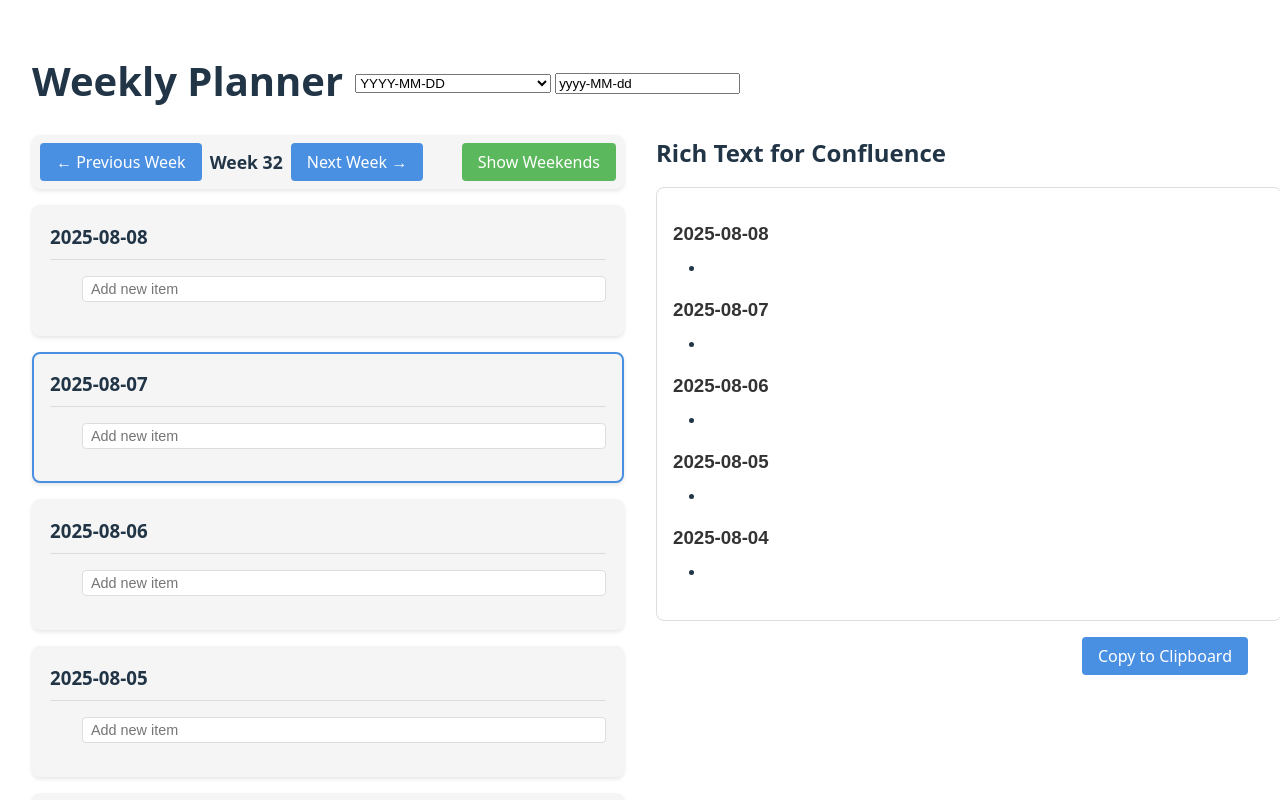
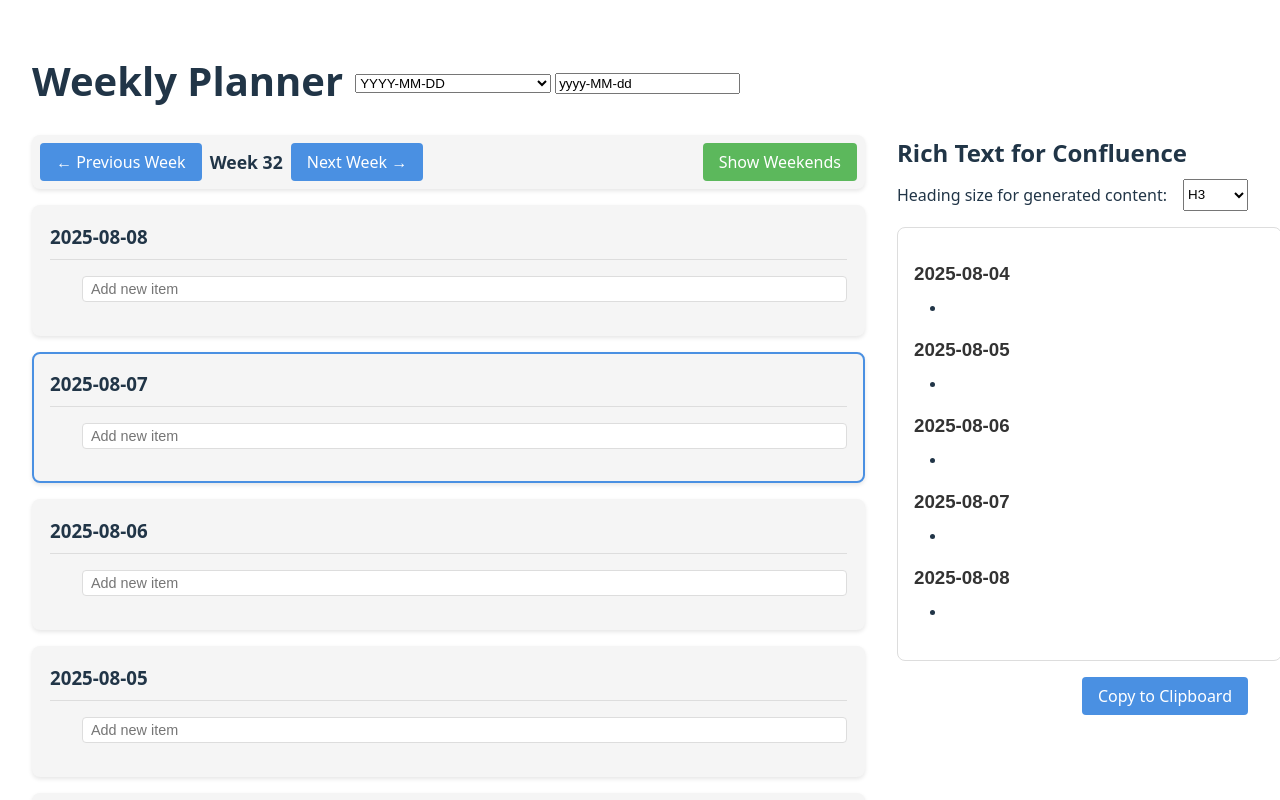
Before and after one commit to mjulstein/scheduler, a React (Vite) app: page / in a window 1280 px wide. Shown: the top 800 px of the page. Built offline with nearby package versions, Linux system fonts and the light colour scheme.

Commit message:
mutatable title size

```diff
--- a/src/App.tsx
+++ b/src/App.tsx
@@ -1,5 +1,5 @@
 // App.tsx - Main application component
-import { useState, useEffect, useRef, useCallback } from 'react';
+import { useState, useEffect, useRef } from 'react';
 import './App.css';
 import type { DayData, DayItem } from './Types';
 import { getStateFromUrl, updateUrlWithState } from './urlState';
@@ -66,6 +66,21 @@ export const App = () => {
       showWeekends: value,
       items: itemsRef.current,
       newItems
+    });
+  };
+
+  // Heading level state from URL
+  const initialHeadingLevel = searchParams.get('headingLevel') || 'h3';
+  const [headingLevel, setHeadingLevel] = useState<string>(initialHeadingLevel);
+
+  // Helper to update headingLevel and search param together
+  const setHeadingLevelAndUrl = (value: string) => {
+    setHeadingLevel(value);
+    setSearchParams(params => {
+      params.set('headingLevel', value);
+      params.set('dateFormat', dateFormat);
+      params.set('weekOffset', String(getWeekOffset()));
+      return params;
     });
   };
 
@@ -165,51 +180,6 @@ export const App = () => {
     });
   };
 
-  const generateRichText = useCallback(() => {
-    const weekOffset = getWeekOffset();
-    // Get all days for the current week, including weekends for rich text
-    const today = new Date();
-    const monday = getMondayOfWeek(today, weekOffset);
-
-    // Array to collect day content
-    const dayContents = [];
-
-    // Generate all days for rich text
-    for (let i = 0; i < 7; i++) {
-      const date = new Date(monday);
-      date.setDate(monday.getDate() + i);
-
-      const isoDate = formatISODate(date);
-      const dayOfWeek = date.getDay(); // 0 is Sunday, 6 is Saturday
-
-      // Skip weekends in rich text if showWeekends is false
-      if (!showWeekends && (dayOfWeek === 0 || dayOfWeek === 6)) {
-        continue;
-      }
-
-      // Use items from ref if they exist
-      const items = itemsRef.current[isoDate] || [];
-
-      // Use the selected dateFormat from the search param
-      const luxonDate = DateTime.fromJSDate(date);
-      let dayContent = `<h3>${luxonDate.toFormat(dateFormat)}</h3>\n<ul>\n`;
-
-      if (items.length === 0) {
-        dayContent += '  <li></li>\n';
-      } else {
-        items.forEach(item => {
-          dayContent += `  <li>${item.text}</li>\n`;
-        });
-      }
-
-      dayContent += '</ul>\n\n';
-      dayContents.push(dayContent);
-    }
-
-    // Reverse the order of days and join them
-    return dayContents.reverse().join('');
-  }, [searchParams, showWeekends, dateFormat]);
-
   return (
     <div className="app-container">
       <div style={{ display: 'flex', alignItems: 'center', gap: 12 }}>
@@ -260,8 +230,16 @@ export const App = () => {
             />
           ))}
         </div>
-
-        <RichTextSection richTextContent={generateRichText()} />
+        <div>
+          <RichTextSection
+            weekDays={weekDays}
+            itemsRef={itemsRef}
+            dateFormat={dateFormat}
+            showWeekends={showWeekends}
+            headingLevel={headingLevel}
+            setHeadingLevel={setHeadingLevelAndUrl}
+          />
+        </div>
       </div>
     </div>
   );
--- a/src/components/RichTextSection.tsx
+++ b/src/components/RichTextSection.tsx
@@ -1,17 +1,46 @@
 // RichTextSection.tsx - Component for displaying and copying rich text
-import { type FC, useCallback, useState } from 'react';
+import React, { type FC, useCallback, useState, useMemo } from 'react';
+import { generateRichText } from '../generateRichText';
+import type { DayData, DayItem } from '../Types';
 
 interface RichTextSectionProps {
-  richTextContent: string;
+  weekDays: DayData[];
+  itemsRef: React.MutableRefObject<{ [date: string]: DayItem[] }>;
+  dateFormat: string;
+  showWeekends: boolean;
+  headingLevel: string;
+  setHeadingLevel: (level: string) => void;
 }
 
 /**
  * Component for displaying rich text and providing copy functionality
  */
 export const RichTextSection: FC<RichTextSectionProps> = ({
-  richTextContent
+  weekDays,
+  itemsRef,
+  dateFormat,
+  showWeekends,
+  headingLevel,
+  setHeadingLevel
 }) => {
   const [copyStatus, setCopyStatus] = useState<string>('');
+
+  // Generate and mutate rich text when dependencies change
+  const richTextContent = useMemo(() => {
+    // Generate with h3 as base
+    let html = generateRichText({
+      weekDays,
+      itemsRef,
+      dateFormat,
+      headingLevel: 'h3',
+      showWeekends
+    });
+    // Replace all <h3> and </h3> with selected headingLevel
+    if (headingLevel !== 'h3') {
+      html = html.replace(/<h3>/g, `<${headingLevel}>`).replace(/<\/h3>/g, `</${headingLevel}>`);
+    }
+    return html;
+  }, [weekDays, itemsRef, dateFormat, showWeekends, headingLevel]);
 
   // Function to copy rich text to clipboard
   const copyRichText = useCallback(() => {
@@ -21,10 +50,6 @@ export const RichTextSection: FC<RichTextSectionProps> = ({
       setCopyStatus('Error: Could not find rich text content');
       return;
     }
-
-    // Create a temporary element to properly extract the text with formatting
-    const tempElement = document.createElement('div');
-    tempElement.innerHTML = richTextElement.innerHTML;
 
     // Create a range and selection
     const range = document.createRange();
@@ -57,7 +82,27 @@ export const RichTextSection: FC<RichTextSectionProps> = ({
 
   return (
     <div className="rich-text">
-      <h2>Rich Text for Confluence</h2>
+      <h2 style={{ margin: 0 }}>Rich Text for Confluence</h2>
+      <div style={{ display: 'flex', alignItems: 'center', gap: '1rem', margin: '0.5rem 0 1rem 0' }}>
+        <label htmlFor="heading-size-select" style={{ fontWeight: 500 }}>
+          Heading size for generated content:
+        </label>
+        <select
+          id="heading-size-select"
+          value={headingLevel}
+          onChange={e => setHeadingLevel(e.target.value)}
+          style={{ height: '2rem' }}
+          aria-label="Select heading size for generated content"
+        >
+          <option value="h1">H1</option>
+          <option value="h2">H2</option>
+          <option value="h3">H3</option>
+          <option value="h4">H4</option>
+          <option value="h5">H5</option>
+          <option value="h6">H6</option>
+          <option value="p">Normal</option>
+        </select>
+      </div>
       <div className="rich-text-container">
         <div
           className="rich-text-content"
--- /dev/null
+++ b/src/generateRichText.ts
@@ -0,0 +1,36 @@
+import { DateTime } from 'luxon';
+import type { DayData, DayItem } from './Types';
+
+export function generateRichText({
+  weekDays,
+  itemsRef,
+  dateFormat,
+  headingLevel,
+  showWeekends
+}: {
+  weekDays: DayData[];
+  itemsRef: React.MutableRefObject<{ [date: string]: DayItem[] }>;
+  dateFormat: string;
+  headingLevel: string;
+  showWeekends: boolean;
+}): string {
+  const headingTag = headingLevel || 'h3';
+  const dayContents: string[] = [];
+  for (const day of weekDays) {
+    const date = DateTime.fromISO(day.date);
+    const dayOfWeek = date.weekday % 7; // 0 is Sunday, 6 is Saturday
+    if (!showWeekends && (dayOfWeek === 0 || dayOfWeek === 6)) continue;
+    const items = itemsRef.current[day.date] || [];
+    let dayContent = `<${headingTag}>${date.toFormat(dateFormat)}</${headingTag}>\n<ul>\n`;
+    if (items.length === 0) {
+      dayContent += '  <li></li>\n';
+    } else {
+      for (const item of items) {
+        dayContent += `  <li>${item.text}</li>\n`;
+      }
+    }
+    dayContent += '</ul>\n\n';
+    dayContents.push(dayContent);
+  }
+  return dayContents.reverse().join('');
+}
```
